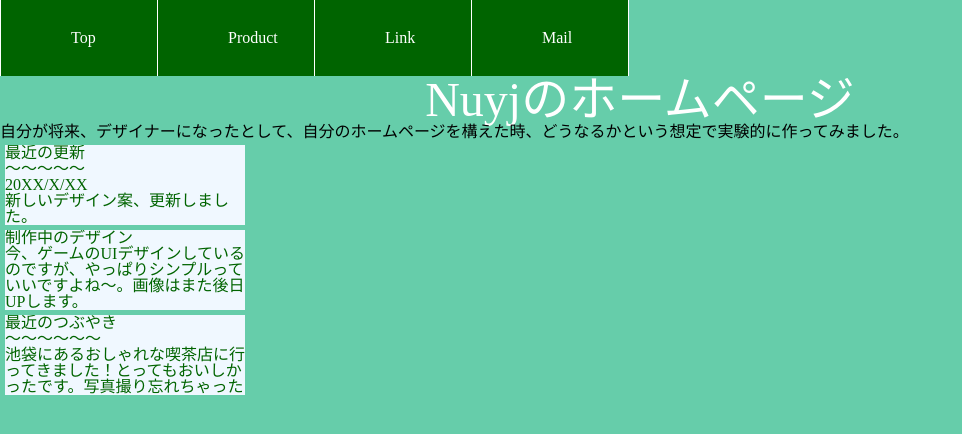
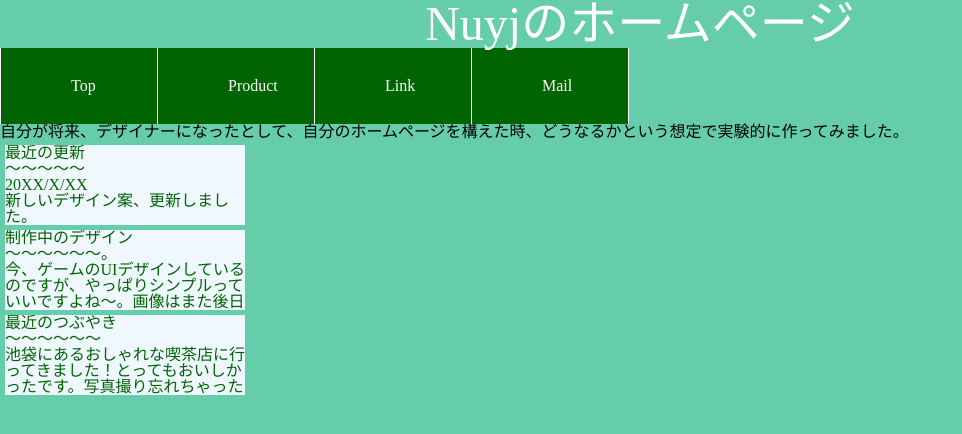
Before and after one commit to Nuyj/web1, a plain HTML site: page index.html in a window 1280 px wide. Shown: the whole page, without its empty margins (0-962 px from the left). Drawn offline with Linux system fonts and the light colour scheme.

Commit message:
Update index.html

```diff
--- a/index.html
+++ b/index.html
@@ -6,6 +6,7 @@
     <title>練習8</title>
   </head>
   <body>
+       <span><h1>Nuyjのホームページ</h1></span>
     <nav id="gnav">
       <ul>
         <li><a href="#"><div class="img" id="top"></div><div class="text">Top</div></a></li>
@@ -14,7 +15,6 @@
         <li><a href="#"><div class="img" id="mail"></div><div class="text">Mail</div></a></li>
        </ul>
      </nav>
-    <span><h1>Nuyjのホームページ</h1></span>
         <section id="main1">
       <p>自分が将来、デザイナーになったとして、自分のホームページを構えた時、どうなるかという想定で実験的に作ってみました。</p>
      </section>
@@ -27,7 +27,7 @@
      </article>
      <article class="box">
      <p>制作中のデザイン</p>
-     <p～～～～～～。</p>
+     <p>～～～～～～。</p>
      <p>今、ゲームのUIデザインしているのですが、やっぱりシンプルっていいですよね～。画像はまた後日UPします。</p>
      <p>～～～～～～</p>
      </article>
```
